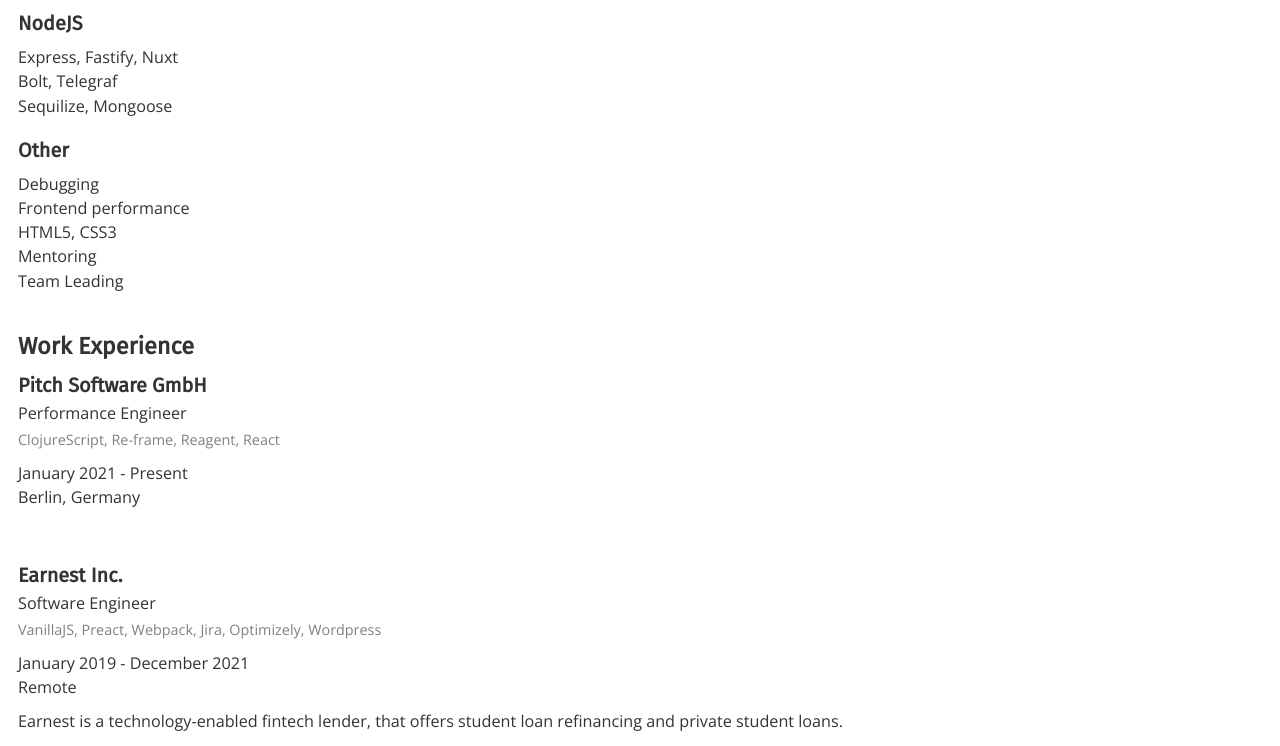
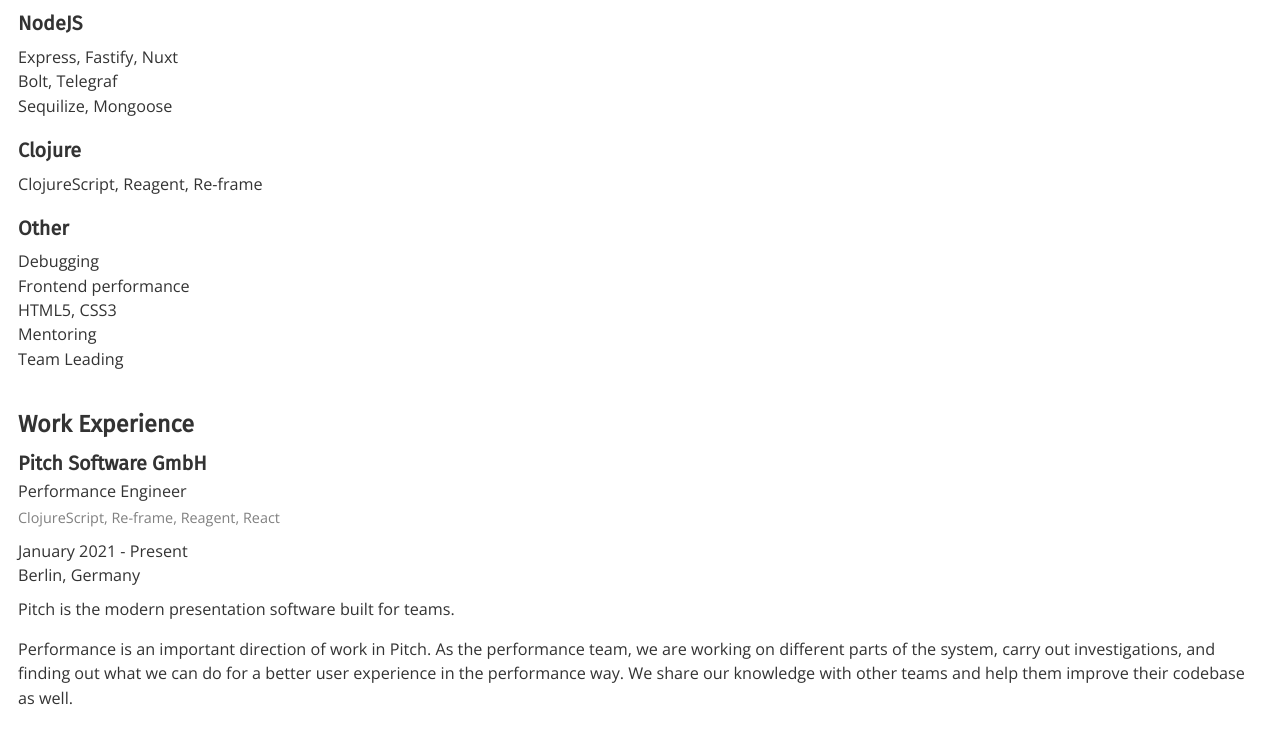
Before and after one commit to esender/esender.me-old, a Gatsby site: page /resume in a window 1280 px wide. Shown: the part 1480-2226 px from the top of the page. Built offline with nearby package versions, Linux system fonts and the light colour scheme; Gatsby itself is replaced by a stand-in of ours; some packages are replaced by stand-ins of ours.

Commit message:
Update resume page

```diff
--- a/src/config.js
+++ b/src/config.js
@@ -3,4 +3,4 @@ export const GITHUB_LINK = "https://github.com/esender";
 export const LINKEDIN_LINK = "https://www.linkedin.com/in/esender/";
 export const TELEGRAM_LINK = "https://t.me/esender";
 export const TWITTER_LINK = "https://twitter.com/esender_";
-export const CV_LINK = "/files/CV_Marat_Abdulin_2020-08-20.pdf";
+export const CV_LINK = "/files/CV_Marat_Abdulin_2021-05-14.pdf";
--- a/src/data/resume/pitch.md
+++ b/src/data/resume/pitch.md
@@ -7,3 +7,6 @@ period: "January 2021 - Present"
 location: "Berlin, Germany"
 points:
 ---
+Pitch is the modern presentation software built for teams.
+
+Performance is an important direction of work in Pitch. As the performance team, we are working on different parts of the system, carry out investigations, and finding out what we can do for a better user experience in the performance way. We share our knowledge with other teams and help them improve their codebase as well.
--- a/src/pages/resume.js
+++ b/src/pages/resume.js
@@ -32,7 +32,7 @@ const ResumePage = ({
           <a href={CV_LINK}>Download PDF</a>
         </div>
         <div className={styles.updated}>
-          <span>UPDATED ON 20 AUG, 2020</span>
+          <span>UPDATED ON 14 MAY, 2021</span>
         </div>
         <header
           className={classnames(styles.header, styles.block, styles.center)}
@@ -137,6 +137,10 @@ const ResumePage = ({
                 <li>Bolt, Telegraf</li>
                 <li>Sequilize, Mongoose</li>
               </ul>
+              <h3>Clojure</h3>
+              <ul className={styles.skillsList}>
+                <li>ClojureScript, Reagent, Re-frame</li>
+              </ul>
               <h3>Other</h3>
               <ul className={styles.skillsList}>
                 <li>Debugging</li>
```
